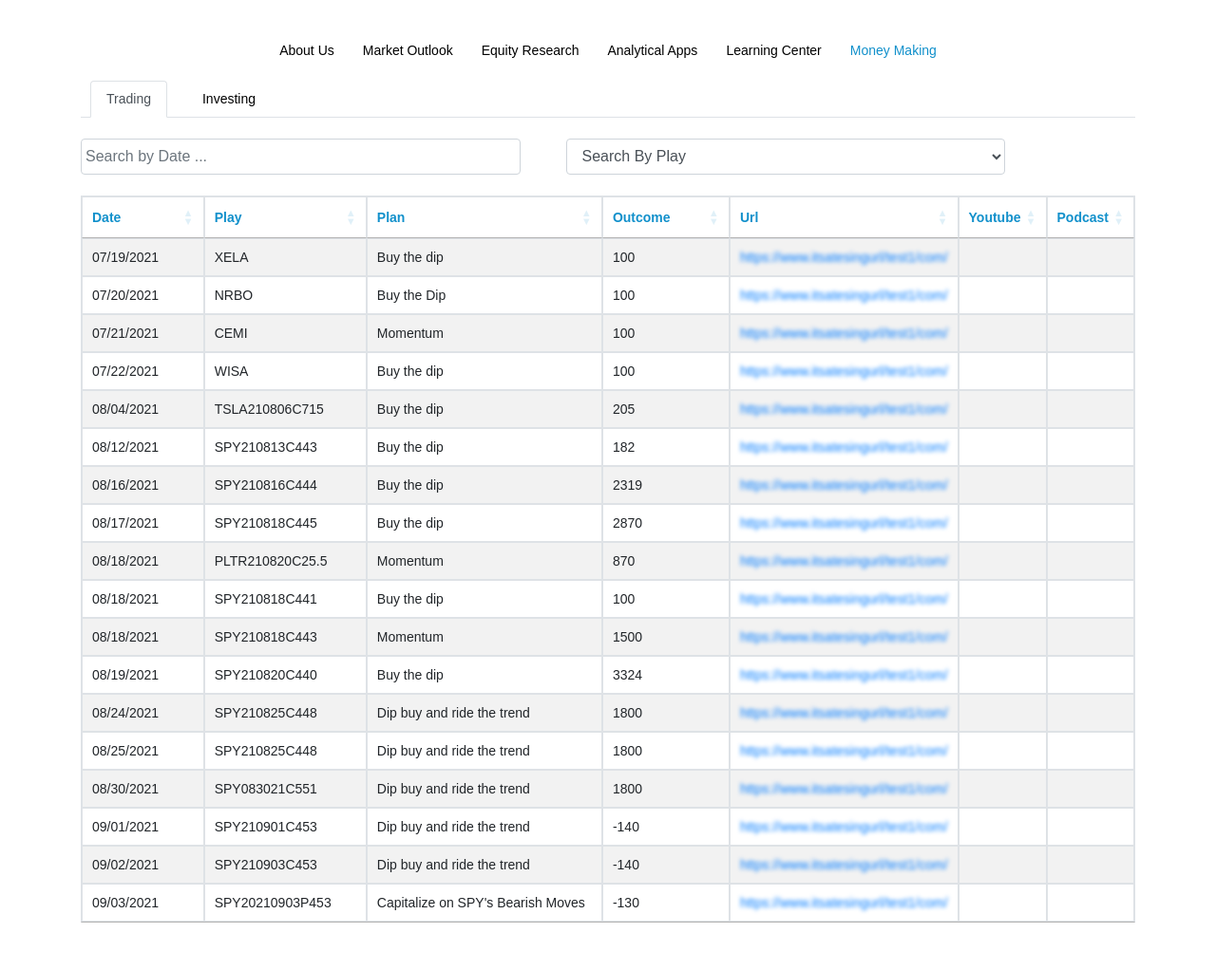
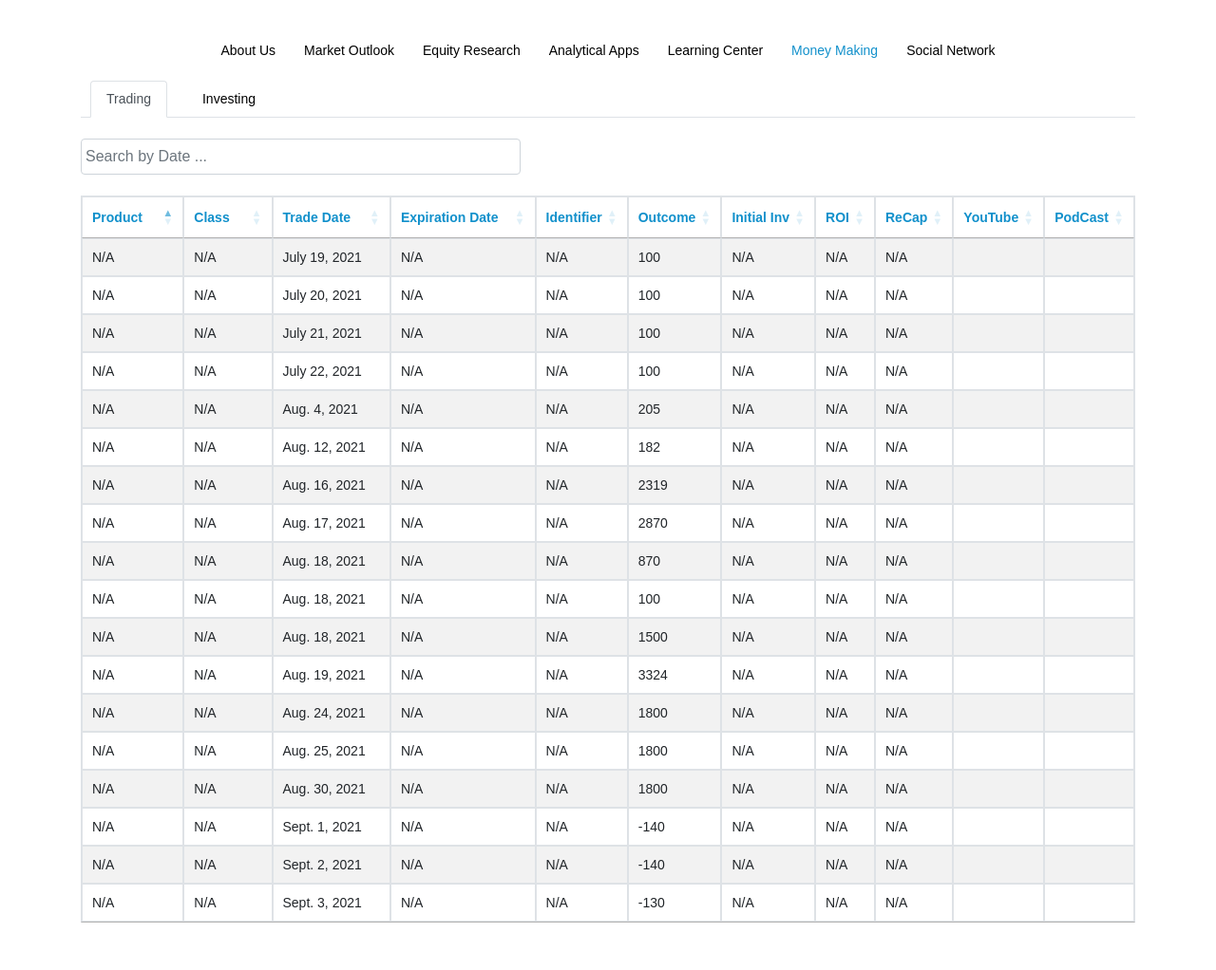
Before and after one commit to Falconx-Soft/bufintech, a Django app: page /en/money-making in a window 1280 px wide. Shown: the part 44-1066 px from the top of the page at 95% size. Run offline with Django 3.2, Linux system fonts and the light colour scheme; data comes from the database, SQL or seed files in the repository; some libraries are stand-ins or nearby versions.

Commit message:
Milestone 2

```diff
--- a/User/templates/User/base-fullscreen.html
+++ b/User/templates/User/base-fullscreen.html
@@ -84,7 +84,7 @@
 
 				{% if request.user.is_authenticated %}
                 <li><a href="{% url 'profile' %}">Profile</a></li>
-				<li><a href="{% url 'index' Language=Language %}">Home</a></li>
+				<!-- <li><a href="{% url 'index' Language=Language %}">Home</a></li> -->
 				<li><a href="{% url 'logout' %}">Logout</a></li>
 				{% else %}
 				<li>
@@ -99,7 +99,7 @@
 						{% endfor %}
 					</ul>
 				</li>
-				<li><a href="{% url 'index' Language=Language %}">Home</a></li>
+				<!-- <li><a href="{% url 'index' Language=Language %}">Home</a></li> -->
 					<li>
 						<span>Languages</span>
 						<ul>
--- a/base/templates/base/aboutus.html
+++ b/base/templates/base/aboutus.html
@@ -22,7 +22,7 @@
 	<ul>
 	{% for social in SocialMedia %}
 	<a href="{{social.link}}" style="padding-right:10px;">
-		<image src="{{social.image.url}}" width={{social.width}} height={{social.height}} style="margin-top:5px;" alt="{{social.name}}"/>
+		<image src="{{social.image.url}}" width={{social.width}} height={{social.height}} style="margin-top:5px; width: 50px; height:50px" alt="{{social.name}}"/>
 	</a>
 	{% endfor %}
 </div>
--- a/base/templates/base/analytics_apps.html
+++ b/base/templates/base/analytics_apps.html
@@ -6,16 +6,16 @@
 	<div class="width">
 		<ul class="nav nav-tabs" id="analytics_tabs">
 		  <li class="nav-item">
-			<a class="nav-link" data-toggle="tab"  href="#systematic_trading">Systematic Trading</a>
+			<a class="nav-link" data-toggle="tab"  href="#systematic_trading">Algo Trader</a>
 		  </li>
 		  <li class="nav-item">
-			<a class="nav-link" data-toggle="tab"  href="#stock_picker">Stock Picker</a>
+			<a class="nav-link" data-toggle="tab"  href="#stock_picker">Trade Ideas</a>
 		  </li>
 		  <li class="nav-item">
 			<a class="nav-link" data-toggle="tab"  href="#market_mover">Market Mover</a>
 		  </li>
 		  <li class="nav-item">
-			<a class="nav-link" data-toggle="tab"  href="#company_prospecting">Company Prospecting</a>
+			<a class="nav-link" data-toggle="tab"  href="#company_prospecting">Prospecting</a>
 		  </li>
 		</ul>
 		<div class="tab-content" align="center">
--- a/base/templates/base/index.html
+++ b/base/templates/base/index.html
@@ -21,6 +21,7 @@
 		  You have successfully subscribed  <br />
 		</div>
 	{% endif %}
+    <p style="text-align: center;">BuFinTech is the Future of Research and Analytics Platform</p>
     <table id="example" class="table table-striped table-bordered display" style="width: 100%; overflow-y: auto;display: block;">
         <thead>
             <tr>
--- a/base/templates/base/money_making.html
+++ b/base/templates/base/money_making.html
@@ -16,19 +16,18 @@
 			<div id="public" class="tab-pane fade in">
 			<br />
 			<div class=" d-block d-md-flex">
-				<input type="text" placeholder="Search by Date ..." id="trading_search_date" class="form-control col-12 col-md-5 mt-2 mt-md-0 datepicker mr-5">
-				<select class="form-control col-12 col-md-5 mt-2 mt-md-0 " id="company_search" title="Search By Play">
+				<input type="text" placeholder="Search by Date ..." id="trading_search_date" class="form-control col-12 col-md-5 mt-2 mt-md-0 datepicker  mr-5">
+				<!-- <select class="form-control col-12 col-md-5 mt-2 mt-md-0 " id="company_search" title="Search By Play">
 					<option value="">Search By Play</option>
 				{% for play in plays %}
 					<option value="{{play.Play}}">{{play.Play}}</option>
 				{% endfor %}
-				</select>
-
+				</select> -->
 			</div>
 			<br />
 				<table id="example" class="table table-striped table-bordered" style="width:100%">
 					<thead>
-						<tr>
+						<!-- <tr>
 							{% for field in table_form %}
 							{% if field.label  == 'Url' %}
 
@@ -38,11 +37,39 @@
 							<th> {{field.label}} </th>
 							{% endif %}
 							{% endfor %}
+						</tr> -->
+						<tr>
+							<th>Product</th>
+							<th>Class</th>
+							<th>Trade Date</th>
+							<th>Expiration Date</th>
+							<th>Identifier</th>
+							<th>Outcome</th>
+							<th>Initial Inv</th>
+							<th>ROI</th>
+							<th>ReCap</th>
+							<th>YouTube</th>
+							<th>PodCast</th>
 						</tr>
 					</thead>
 					<tbody>
+						{% for instance in data %}
+							<tr>
+								<td>N/A</td>
+								<td>N/A</td>
+								<td>{{instance.fields.Date}}</td>
+								<td>N/A</td>
+								<td>N/A</td>
+								<td>{{instance.fields.Outcome}}</td>
+								<td>N/A</td>
+								<td>N/A</td>
+								<td>N/A</td>
+								<td>{{instance.fields.Youtube}}</td>
+								<td>{{instance.fields.Podcast}}</td>
+							</tr>
+						{% endfor %}
 
-							{% for instance in data %}
+							<!-- {% for instance in data %}
 								<tr>
 								{% for field, value in instance.fields.items %}
 										{% if field == 'url' %}
@@ -61,7 +88,7 @@
 								{% endfor %}
 								</tr>
 							{% endfor %}
-						</tr>
+						</tr>      -->
 					</tbody>
 				</table>
 			</div>
@@ -69,27 +96,59 @@
 			<br />
 
 			<div class="d-flex">
-				<input type="text" placeholder="Search by Date ..." id="investing_search_date" class="form-control col-12 col-md-5 mt-2 mt-md-0 datepicker mr-5">
+				<input type="text" placeholder="Search by Entry Date ..." id="investing_search_date" class="form-control col-12 col-md-5 mt-2 mt-md-0 datepicker mr-5">
 
-				<select class="form-control col-12 col-md-5 mt-2 mt-md-0 " id="company_search1" title="Search By Company">
+				<!-- <select class="form-control col-12 col-md-5 mt-2 mt-md-0 " id="company_search1" title="Search By Company">
 					<option value="">Search By Company</option>
 				{% for company in companies %}
 					<option value="{{company.Short_Name}}">{{company.Short_Name}}</option>
 				{% endfor %}
-				</select>
+				</select> -->
 			</div>
 			<br />
 				<table id="example1" class="table table-striped table-bordered" style="width:100%">
 					<thead>
-						<tr>
+						<!-- <tr>
 							{% for field in table_form1 %}
 									<th> {{field.label}} </th>
 							{% endfor %}
+						</tr> -->
+						<tr>
+							<th>Product</th>
+							<th>Market</th>
+							<th>Ticker</th>
+							<th>Name</th>
+							<th>Entry Date</th>
+							<th>Exit Date</th>
+							<th>Position</th>
+							<th>Outcome</th>
+							<th>Initial Investment</th>
+							<th>ROI</th>
+							<th>ReCap</th>
+							<th>YouTube</th>
+							<th>Product</th>
 						</tr>
 					</thead>
 					<tbody>
+						{% for data in data1 %}
+							<tr>
+								<td>N/A</td>
+								<td>N/A</td>
+								<td>N/A</td>
+								<td>{{data.fields.Short_Name}}</td>
+								<td>{{data.fields.Entry}}</td>
+								<td>{{data.fields.Exit}}</td>
+								<td>{{data.fields.Position}}</td>
+								<td>N/A</td>
+								<td>N/A</td>
+								<td>N/A</td>
+								<td>N/A</td>
+								<td>{{data.fields.Youtube}}</td>
+								<td>{{data.fields.Podcast}}</td>
+							</tr>
+						{% endfor %}
 
-							{% for instance in data1 %}
+							<!-- {% for instance in data1 %}
 								<tr>
 								{% for field, value in instance.fields.items %}
 										{% if field == 'url' %}
@@ -108,7 +167,7 @@
 								{% endfor %}
 								</tr>
 							{% endfor %}
-						</tr>
+						</tr>      -->
 					</tbody>
 				</table>
 			</div>
--- a/base/urls.py
+++ b/base/urls.py
@@ -12,4 +12,5 @@ urlpatterns = [
     re_path(r'^(?P<Language>[a-z]{2})/money-making$', views.money_making, name='money_making'),
     re_path(r'^(?P<Language>[a-z]{2})/list-of-pages$', views.list_of_pages, name='list_of_pages'),
     re_path(r'^(?P<Language>[a-z]{2})/analytical-applications$', views.analytic_apps, name='analytic_apps'),
+    re_path(r'^(?P<Language>[a-z]{2})/social_network$', views.social_network, name='social_network'),
 ]
--- a/base/views.py
+++ b/base/views.py
@@ -84,7 +84,7 @@ def market_outlook(request, Language):
         display_url = False
     setCurrentLanguage(request, Language)
     nav_items = ListPage.objects.filter(Language=request.session['current_language']).values_list("Menu_Name","url").distinct()
-    hidden = [0,9]
+    hidden = [0,6]
     try:
         obj = market.objects.filter(Language = request.session['current_language'])
         data = serializers.serialize("python",market.objects.filter(Language = request.session['current_language']) )
@@ -164,13 +164,23 @@ def learn(request, Language):
     setCurrentLanguage(request, Language)
     nav_items = ListPage.objects.filter(Language=request.session['current_language']).values_list("Menu_Name","url").distinct()
 
-    try:
-        obj = learning.objects.filter(Language=request.session['current_language'])
-        data = serializers.serialize("python",learning.objects.filter(Language=request.session['current_language']) )
-        categories = obj.values("via").distinct()
-        return render (request,'base/learning.html',{'display_url':display_url, 'obj':obj,'table_form':LearningForm(),'data':data, 'hidden':hidden,"nav_items":nav_items[1:],'Language':Language, 'categories':categories})
-    except Exception as e:
-        return render (request,'base/learning.html',{'display_url':display_url, 'message':"No data found!","nav_items":nav_items[1:],'Language':Language})
+    obj = learning.objects.filter(Language=request.session['current_language'])
+    data = serializers.serialize("python",learning.objects.filter(Language=request.session['current_language']) )
+    categories = obj.values("Topic").distinct()
+    print("******************************")
+    print(categories)
+    return render (request,'base/learning.html',{'display_url':display_url, 'obj':obj,'table_form':LearningForm(),'data':data, 'hidden':hidden,"nav_items":nav_items[1:],'Language':Language, 'categories':categories})
+
+    # try:
+    #     obj = learning.objects.filter(Language=request.session['current_language'])
+    #     data = serializers.serialize("python",learning.objects.filter(Language=request.session['current_language']) )
+    #     categories = obj.values("via").distinct()
+    #     print("******************************")
+    #     print(obj)
+    #     print(data)
+    #     return render (request,'base/learning.html',{'display_url':display_url, 'obj':obj,'table_form':LearningForm(),'data':data, 'hidden':hidden,"nav_items":nav_items[1:],'Language':Language, 'categories':categories})
+    # except Exception as e:
+    #     return render (request,'base/learning.html',{'display_url':display_url, 'message':"No data found!","nav_items":nav_items[1:],'Language':Language})
 
 def list_of_pages(request, Language):
     display_url = True
@@ -232,3 +242,8 @@ def analytic_apps(request, Language):
                                                    })
     except:
         return render (request,'base/analytics_apps.html',{ 'display_url':display_url, 'message':"No data found!",'nav_items':nav_items[1:],'Language':Language})
+
+def social_network(request,Language):
+    setCurrentLanguage(request, Language)
+    nav_items = ListPage.objects.filter(Language=request.session['current_language']).values_list("Menu_Name","url").distinct()
+    return render (request,'base/social_network.html',{'message':"No data found!",'nav_items':nav_items[1:],'Language':Language})
--- a/mysite/static/base/main.js
+++ b/mysite/static/base/main.js
@@ -12,7 +12,7 @@ $(document).ready(function(){
 			   "columnDefs": [
 				{
 					"targets":  JSON.parse(document.getElementById('hidden').textContent),
-					"visible": false
+					"visible": true
 				},
 			],
     responsive: true
@@ -22,7 +22,7 @@ $(document).ready(function(){
 				   "columnDefs": [
 					{
 						"targets":  JSON.parse(document.getElementById('hidden1').textContent),
-						"visible": false
+						"visible": true
 					}
 			  ],
       responsive: true
@@ -34,48 +34,105 @@ $(document).ready(function(){
 		}
 	  }
 
+    function getMonth(m){
+      if(m == "01"){
+        return "Jan."
+      }else if (m == "02"){
+        return "Feb."
+      }else if (m == "03"){
+        return "Mar."
+      }else if (m == "04"){
+        return "Apr."
+      }else if (m == "05"){
+        return "May."
+      }else if (m == "06"){
+        return "Jun."
+      }else if (m == "07"){
+        return "July."
+      }else if (m == "08"){
+        return "Aug."
+      }else if (m == "09"){
+        return "Sept."
+      }else if (m == "10"){
+        return "Oct."
+      }else if (m == "11"){
+        return "Nov."
+      }else if (m == "12"){
+        return "Dec."
+      }
+    }
+
+    function getDate(s_date){
+      console.log(s_date);
+      var n_date = s_date.split("/");
+      var mon = getMonth(n_date[0]);
+      var day = "";
+      if(n_date[1][0] !== "0"){
+        day = n_date[1]+",";
+      }else{
+        day = n_date[1][1]+",";
+      }
+      var year = n_date[2];
+
+      console.log(mon+" "+day+" "+year);
+      return mon+" "+day+" "+year
+    }
+
     // #market_search is a <input type="text"> element
     $('#market_search').on( 'change', function () {
+        d = getDate(this.value)
         table
-            .columns( 1 )
-            .search( this.value )
+            .columns( 2 )
+            .search( d )
             .draw();
+            console
     } );
 
     $('#investing_search_date').on( 'change', function () {
+      d = getDate(this.value)
         table1
-            .columns( 2 )
-            .search( this.value )
+            .columns( 4 )
+            .search( d )
             .draw();
     } );
 
     $('#trading_search_date').on( 'change', function () {
+      d = getDate(this.value)
         table
             .columns( 2 )
-            .search( this.value )
+            .search( d )
             .draw();
     } );
 
     // #epublic_search_ticker is a <input type="text"> element
     $('#epublic_search_ticker').on( 'change', function () {
       table
-          .columns( 2 )
+          .columns( 3 )
             .search( this.value )
             .draw();
     } );
     // #epublic_search is a <input type="text"> element
     $('#epublic_search_date').on( 'change', function () {
+      d = getDate(this.value)
       table
-          .columns( 3 )
-            .search( this.value )
+          .columns( 2 )
+            .search( d )
             .draw();
     } );
 
     // #learning_search is a <input type="text"> element
     $('#learning_search').on( 'change', function () {
       table
+          .columns( 1 )
+            .search( this.value )
+            .draw();
+    } );
+
+    $('#learning_search_date').on( 'change', function () {
+      d = getDate(this.value)
+      table
           .columns( 3 )
-            .search( this.value )
+            .search( d )
             .draw();
     } );
 
```
Also changed, not shown: base/models.py (+10 -10 lines), base/templates/base/equity.html (+37 -8 lines), base/templates/base/learning.html (+40 -9 lines), base/templates/base/market.html (+16 -20 lines), base/templates/base/social_network.html (added, +11 -0 lines), base/migrations/0034_auto_20220126_0350.py (added), base/migrations/0035_auto_20220126_0417.py (added), base/migrations/0036_auto_20220126_1309.py (added), base/migrations/0037_auto_20220126_2144.py (added), base/migrations/0038_rename_class_learning_filename.py (added), db.sqlite3.
